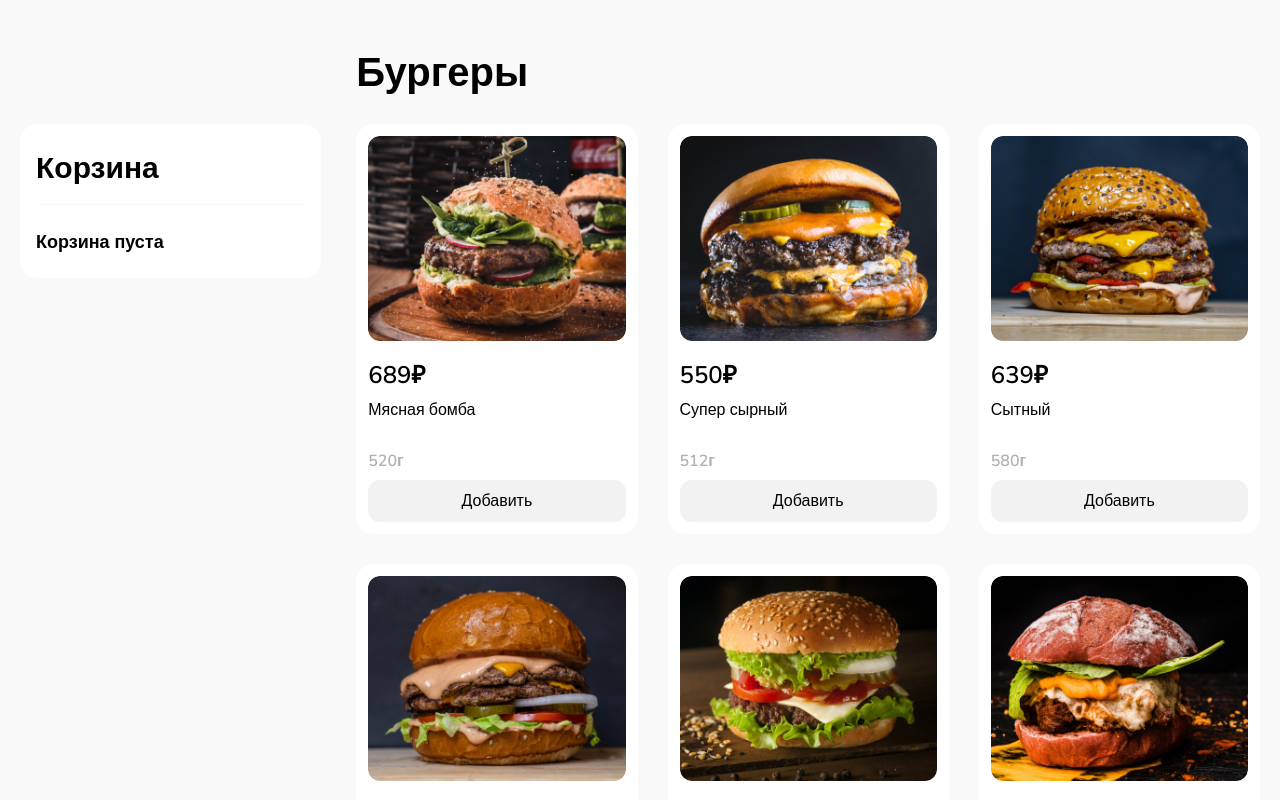
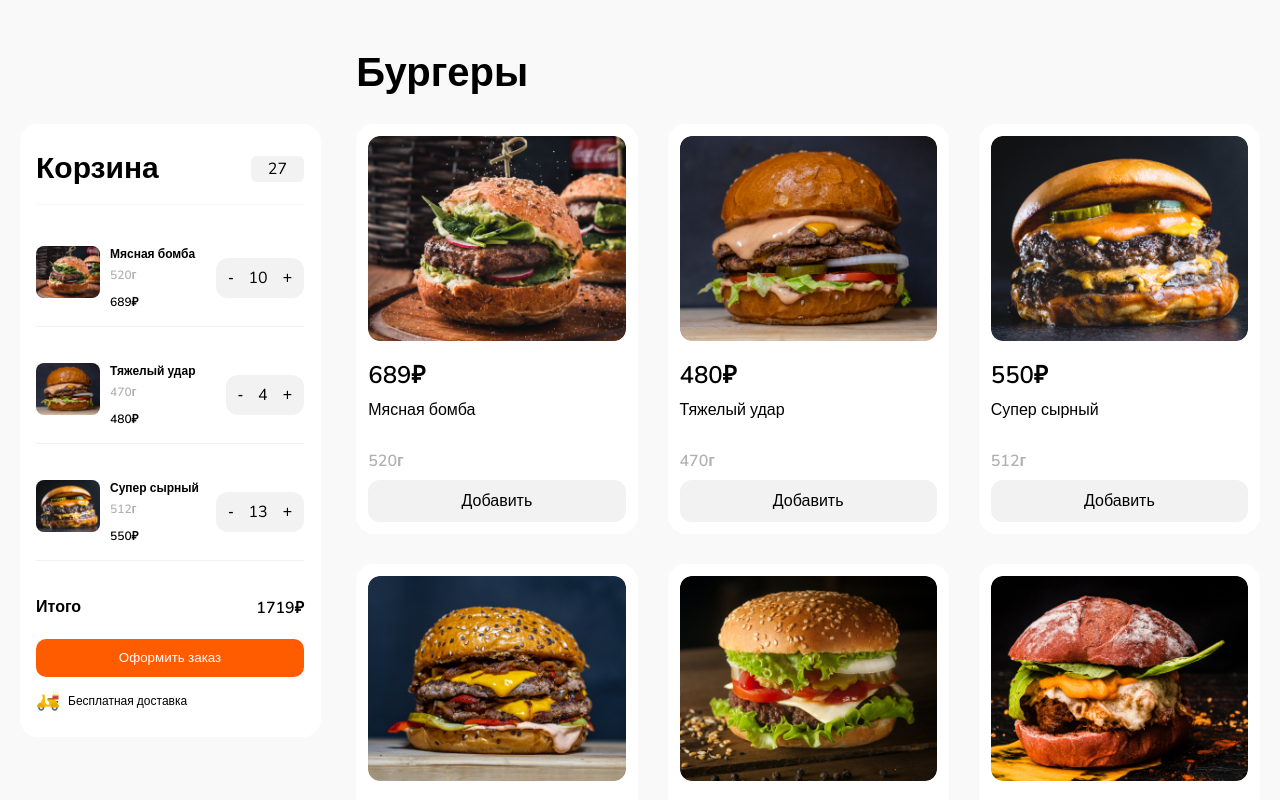
Before and after one commit to TatyanaPanchenko/YourMeal, a React (Vite) app: page / in a window 1280 px wide. Shown: the part 540-1340 px from the top of the page. Built offline with nearby package versions, Linux system fonts and the light colour scheme; data requests are answered from the project's data file.

Commit message:
Create cartHandler

```diff
--- a/db.json
+++ b/db.json
@@ -1,47 +1,78 @@
 {
   "burgers": [
     {
+      "id": "1f7b",
       "img": "src/assets/mealMenu/mealItem1.png",
       "name": "Мясная бомба",
       "weight": "520г",
       "price": "689",
-      "count": 0
+      "count": 1
     },
     {
+      "id": "6350",
+      "img": "src/assets/mealMenu/mealItem4.png",
+      "name": "Тяжелый удар",
+      "weight": "470г",
+      "price": "480",
+      "count": 1
+    },
+    {
+      "id": "60fa",
       "img": "src/assets/mealMenu/mealItem2.png",
       "name": "Супер сырный",
       "weight": "512г",
       "price": "550",
-      "count": 0
+      "count": 1
     },
     {
+      "id": "b5eb",
       "img": "src/assets/mealMenu/mealItem3.png",
       "name": "Сытный",
       "weight": "580г",
       "price": "639",
-      "count": 0
+      "count": 1
     },
     {
+      "id": "cdac",
+      "img": "src/assets/mealMenu/mealItem5.png",
+      "name": "Вечная классика",
+      "weight": "450г",
+      "price": "450",
+      "count": 1
+    },
+    {
+      "id": "c964",
+      "img": "src/assets/mealMenu/mealItem6.png",
+      "name": "Итальянский",
+      "weight": "510г",
+      "price": "560",
+      "count": 1
+    }
+  ],
+  "cart": [
+    {
+      "id": "1f7b",
+      "img": "src/assets/mealMenu/mealItem1.png",
+      "name": "Мясная бомба",
+      "weight": "520г",
+      "price": "689",
+      "count": 10
+    },
+    {
+      "id": "6350",
       "img": "src/assets/mealMenu/mealItem4.png",
       "name": "Тяжелый удар",
       "weight": "470г",
       "price": "480",
-      "count": 0
+      "count": 4
     },
     {
-      "img": "src/assets/mealMenu/mealItem5.png",
-      "name": "Вечная классика",
-      "weight": "450г",
-      "price": "450",
-      "count": 0
-    },
-    {
-      "img": "src/assets/mealMenu/mealItem6.png",
-      "name": "Итальянский",
-      "weight": "510г",
-      "price": "560",
-      "count": 0
+      "id": "60fa",
+      "img": "src/assets/mealMenu/mealItem2.png",
+      "name": "Супер сырный",
+      "weight": "512г",
+      "price": "550",
+      "count": 13
     }
-  ],
-  "cart": []
+  ]
 }
--- a/src/App/App.jsx
+++ b/src/App/App.jsx
@@ -23,7 +23,6 @@ function App() {
   //     navigate("/authorization");
   //   }
   // }, []);
-
   return (
     <div className={style.app}>
       {showHeader && <Header />}
--- /dev/null
+++ b/src/common/cartHandler.js
@@ -0,0 +1,16 @@
+import DB from "../services/DB";
+
+export function addItemCart(item, cartElements, upload) {
+  const checkedItem = cartElements.find((el) => el.id === item.id);
+  if (!checkedItem) {
+    DB.setProductCartItem(item).then(() => {
+      upload.setStatus((prev) => !prev);
+    });
+    return;
+  }
+  const newItem = { ...checkedItem, count: checkedItem.count + 1 };
+  DB.updateProductCartItem(item.id, newItem).then(() => {
+    upload.setStatus((prev) => !prev);
+    return;
+  });
+}
--- a/src/components/Cart/Cart.jsx
+++ b/src/components/Cart/Cart.jsx
@@ -3,16 +3,22 @@ import { useEffect } from "react";
 import CartItem from "../CartItem/CartItem";
 import style from "./cart.module.scss";
 
-export default function Cart({ cartItems }) {
+export default function Cart({ cartElements }) {
   const [change, setChange] = useState(false);
   const [total, setTotal] = useState(false);
   const [totalPrice, setTotalPrice] = useState(0);
 
   function getTotalCount() {
-    return cartItems.reduce((acc, element) => acc + Number(element.count), 0);
+    return cartElements.reduce(
+      (acc, element) => acc + Number(element.count),
+      0
+    );
   }
   function getTotalCountPrice() {
-    return cartItems.reduce((acc, element) => acc + Number(element.price), 0);
+    return cartElements.reduce(
+      (acc, element) => acc + Number(element.price),
+      0
+    );
   }
 
   useEffect(() => {
@@ -21,7 +27,7 @@ export default function Cart({ cartItems }) {
     setChange(true);
   });
 
-  if (cartItems.length === 0) {
+  if (cartElements.length === 0) {
     return (
       <div className={style.cart}>
         <div className={style["cart-wrapper"]}>
@@ -44,7 +50,7 @@ export default function Cart({ cartItems }) {
         </div>
         <div className={style["cart-inner"]}>
           <div className={style["cart-items"]}>
-            {cartItems.map((item, index) => {
+            {cartElements.map((item, index) => {
               return <CartItem item={item} key={index} setChange={setChange} />;
             })}
           </div>
--- a/src/components/Cart/cart.module.scss
+++ b/src/components/Cart/cart.module.scss
@@ -26,55 +26,6 @@
     }
     .cart-inner {
       .cart-items {
-        .cart-item {
-          border-bottom: 1px solid $btnColor;
-          margin-bottom: 20px;
-          display: flex;
-          justify-content: space-between;
-          padding: 16px 0;
-          .item-about {
-            display: flex;
-            .item-img {
-              width: 64px;
-              height: 52px;
-              margin-right: 10px;
-              img {
-                border-radius: 8px;
-                width: 100%;
-                height: 100%;
-              }
-            }
-            .item-description {
-              font-size: 12px;
-              font-weight: 600;
-              .item-name {
-                margin-bottom: 5px;
-              }
-              .item-weight {
-                color: $shadowColor;
-                margin-bottom: 10px;
-              }
-              .item-price {
-              }
-            }
-          }
-          .item-counter {
-            background-color: $btnColor;
-            border-radius: 12px;
-            display: flex;
-            column-gap: 15px;
-            justify-content: center;
-            align-items: center;
-            align-self: center;
-            padding: 9px 12px;
-            button {
-              background-color: transparent;
-              border: none;
-              font-size: 16px;
-              cursor: pointer;
-            }
-          }
-        }
       }
     }
     .cart-bottom {
--- a/src/components/Main/Main.jsx
+++ b/src/components/Main/Main.jsx
@@ -6,7 +6,7 @@ import DB from "../../services/DB";
 
 export default function Main() {
   const [products, setProducts] = useState({ data: [], status: false });
-  const [cartItems, setCartItems] = useState({ data: [], status: false });
+  const [cartElements, setcartElements] = useState({ data: [], status: false });
   const [status, setStatus] = useState(false);
   const upload = { status, setStatus };
   useEffect(() => {
@@ -17,12 +17,12 @@ export default function Main() {
         setProducts({ data: results[0].value, status: true });
       }
       if (results[1].status === "fulfilled") {
-        setCartItems({ data: results[1].value, status: true });
+        setcartElements({ data: results[1].value, status: true });
       }
     });
   }, [status]);
 
-  if (!cartItems.status || !products.status) {
+  if (!cartElements.status || !products.status) {
     return <div className={style.loading}>Loading...</div>;
   }
   return (
@@ -30,8 +30,12 @@ export default function Main() {
       <div className={style["main-container"]}>
         <div className={style["main-wrapper"]}>
           <>
-            <Cart cartItems={cartItems.data} />
-            <MealMenu products={products.data} upload={upload} />
+            <Cart cartElements={cartElements.data} />
+            <MealMenu
+              products={products.data}
+              cartElements={cartElements.data}
+              upload={upload}
+            />
           </>
         </div>
       </div>
--- a/src/components/MealMenu/MealMenu.jsx
+++ b/src/components/MealMenu/MealMenu.jsx
@@ -1,20 +1,19 @@
 import style from "./mealMenu.module.scss";
 import ProductItem from "../ProductItem/ProductItem";
-import DB from "../../services/DB";
-export default function MealMenu({ products, upload }) {
-  function addItemCart(item) {
-    item.count = 1;
-    DB.setProductCartItem(item).then(() => {
-      upload.setStatus((prev) => !prev);
-    });
-  }
+
+export default function MealMenu({ products, upload, cartElements }) {
   return (
     <div className={style["meal-menu"]}>
       <div className={style["meal-menu-title"]}>Бургеры</div>
       <div className={style["meal-menu-wrapper"]}>
         {products.map((item, index) => {
           return (
-            <ProductItem item={item} key={index} addItemCart={addItemCart} />
+            <ProductItem
+              item={item}
+              key={index}
+              upload={upload}
+              cartElements={cartElements}
+            />
           );
         })}
       </div>
--- a/src/components/ProductItem/ProductItem.jsx
+++ b/src/components/ProductItem/ProductItem.jsx
@@ -1,7 +1,7 @@
 import React from "react";
 import style from "./productItem.module.scss";
-
-export default function ProductItem({ item, addItemCart }) {
+import { addItemCart } from "../../common/cartHandler";
+export default function ProductItem({ item, upload, cartElements }) {
   return (
     <div className={style["meal-menu-item"]}>
       <div className={style["meal-menu-img"]}>
@@ -11,7 +11,7 @@ export default function ProductItem({ item, addItemCart }) {
       <div className={style["meal-menu-name"]}>{item.name}</div>
       <div className={style["meal-menu-weight"]}>{item.weight}</div>
       <button
-        onClick={() => addItemCart(item)}
+        onClick={() => addItemCart(item, cartElements, upload)}
         className={style["meal-menu-btn"]}
       >
         Добавить
--- a/src/services/DB.js
+++ b/src/services/DB.js
@@ -31,7 +31,7 @@ export default class DB {
   }
   static async updateProductCartItem(id, data) {
     try {
-      const response = await fetch("http://localhost:3001/cart/${id}", {
+      const response = await fetch(`http://localhost:3001/cart/${id}`, {
         method: "PUT",
         headers: {
           "Content-Type": "application/json",
```
